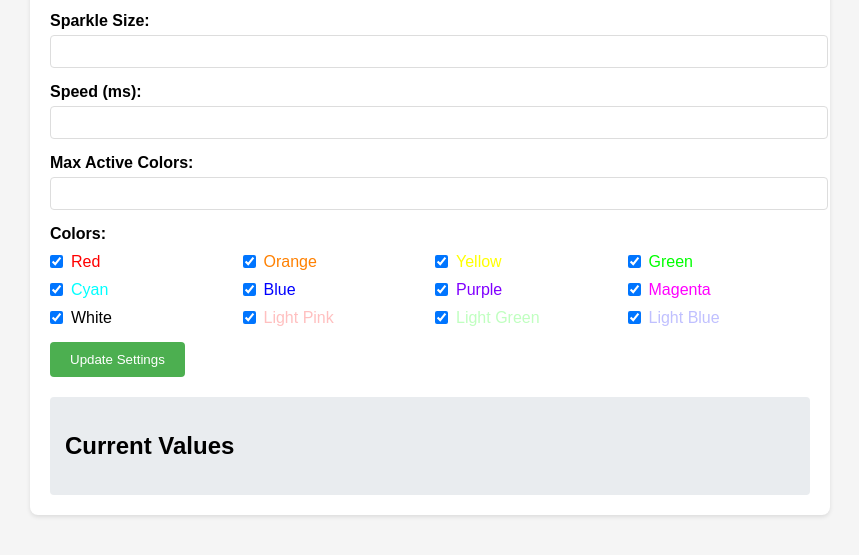
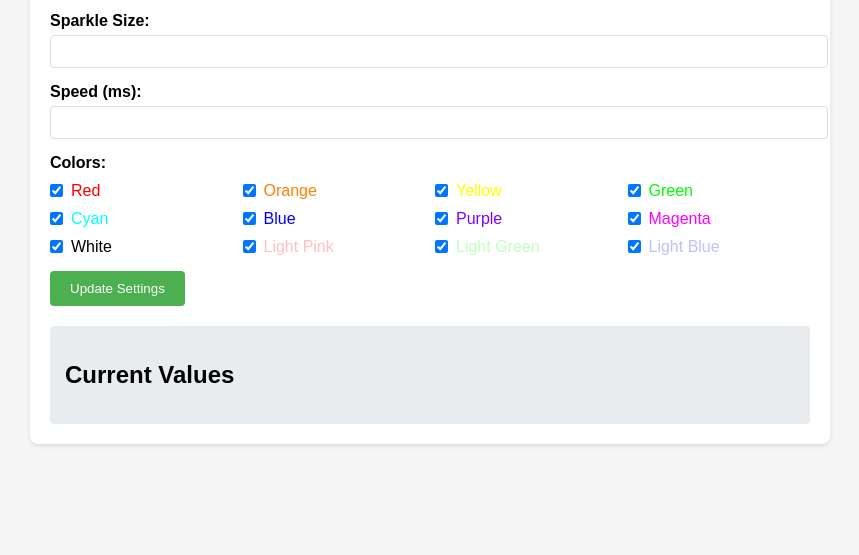
Before and after one commit to leomancini/azlm-crochet-frame-server, a website: page index.html in a window 1280 px wide. Shown: the part 179-734 px from the top of the page, without its empty margins (210-1069 px from the left). Drawn offline with Linux system fonts and the light colour scheme; no server answers.

Commit message:
Remove MAX_ACTIVE_COLORS

```diff
--- a/index.html
+++ b/index.html
@@ -106,17 +106,6 @@
             min="10"
             max="1000"
             step="10"
-            required
-          />
-        </div>
-        <div class="form-group">
-          <label for="max_active_colors">Max Active Colors:</label>
-          <input
-            type="number"
-            id="max_active_colors"
-            name="max_active_colors"
-            min="1"
-            max="20"
             required
           />
         </div>
```
